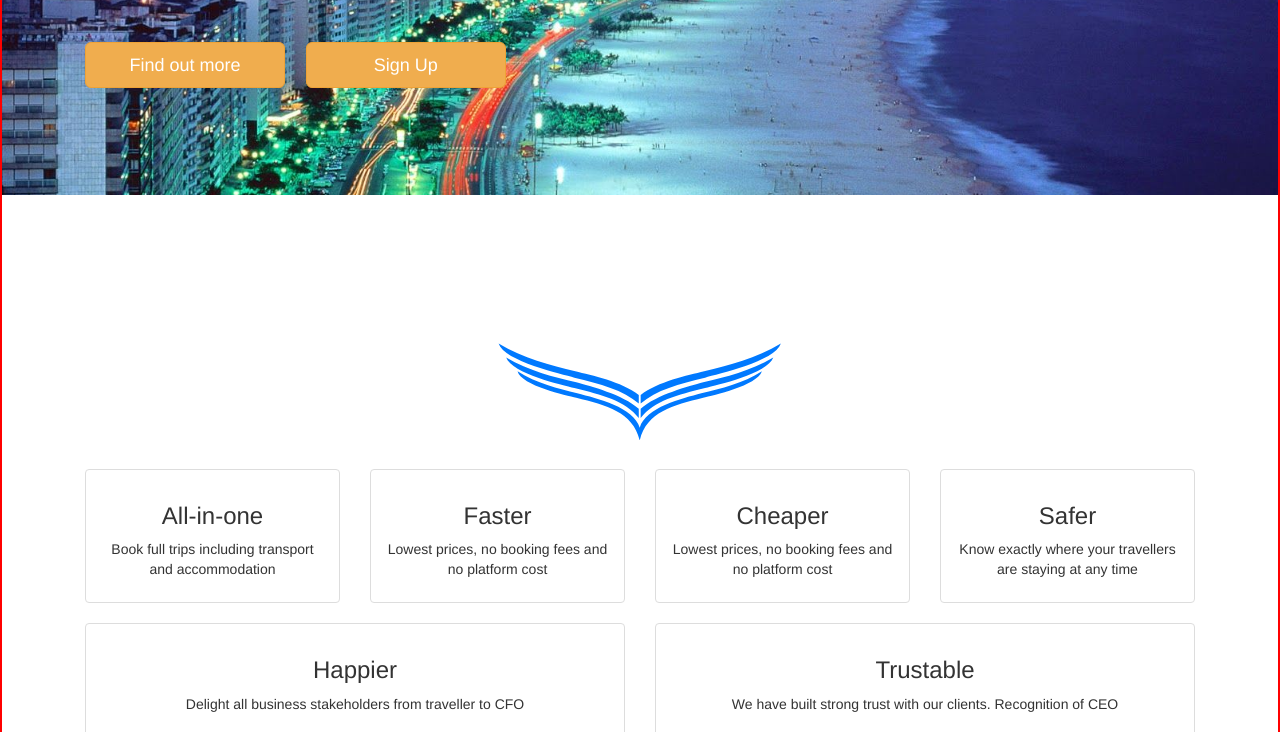
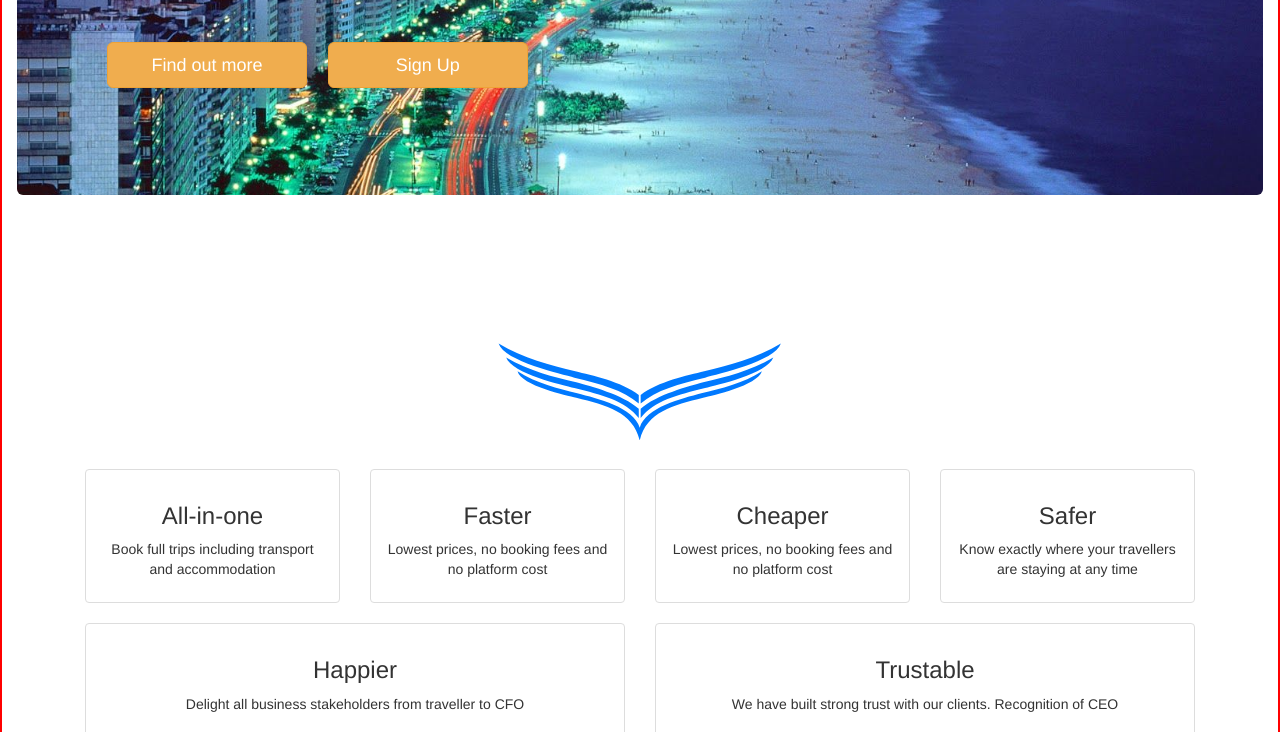
Before and after one commit to Abdulazizone1/TripAdvisor, a plain HTML site: page index.html in a window 1280 px wide. Shown: the part 479-1211 px from the top of the page. Drawn offline with nearby package versions, Linux system fonts and the light colour scheme.

Commit message:
Update index.html

```diff
--- a/index.html
+++ b/index.html
@@ -9,7 +9,7 @@
     <link rel="stylesheet" href="css/bootstrap.min.css">
 </head>
 <body>
-    <div id="wholeBody">
+    <div id="wholeBody" class="container-fluid">
     <nav role="navigation" class="navbar navbar-inverse" id="myNavbar">
     <div class="container-fluid">
         <div class="navbar-header">
```
